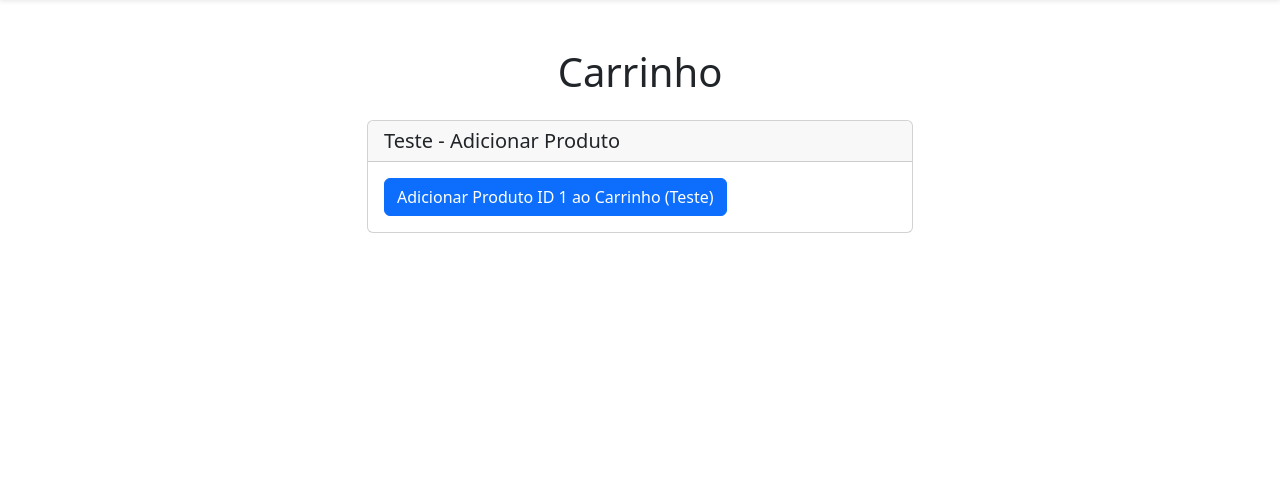
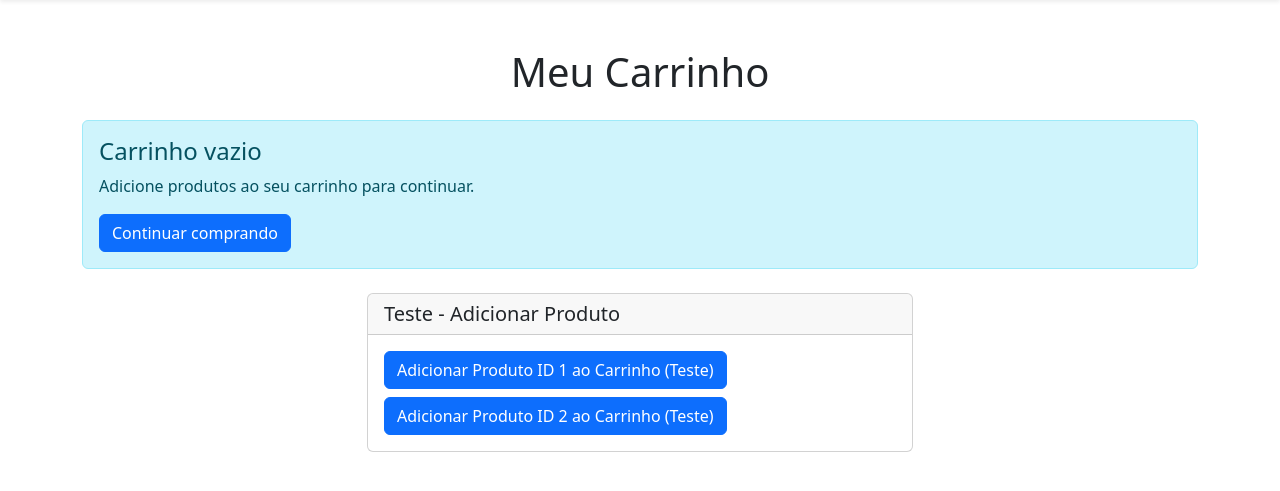
Before and after one commit to sfrederico/web2-ecommerce, a PHP site: page /views/carrinho/index.php in a window 1280 px wide. Shown: the part 90-581 px from the top of the page. Run offline with PHP 8.4, Linux system fonts and the light colour scheme.

Commit message:
feat(carrinho): :sparkles: Adicionar funcionalidades de listagem e cálculo do total no carrinho
* Implementa a listagem de itens no carrinho e o cálculo do total na classe `CarrinhoService`.
* Atualiza o método `listarProdutosNoCarrinho` no `CarrinhoController` para incluir a exibição do total.
* Melhora a visualização do carrinho na view `index.php`, incluindo mensagens para carrinho vazio e total de itens.

```diff
--- a/src/controllers/CarrinhoController.php
+++ b/src/controllers/CarrinhoController.php
@@ -10,11 +10,16 @@ class CarrinhoController {
     }
 
     public function listarProdutosNoCarrinho() {
+        $clienteId = $_SESSION['user']['id'];
+        $itens = $this->carrinhoService->listarItensDoCarrinho($clienteId);
+        $total = $this->carrinhoService->calcularTotalCarrinho($clienteId);
+
         include __DIR__ . '/../views/carrinho/index.php';
     }
 
     public function adicionarProdutoAoCarrinho($productId) {
         $clienteId = $_SESSION['user']['id'];
         $this->carrinhoService->adicionarProduto($clienteId, $productId);
+        header("Location: /carrinho.php");
     }
 }
--- a/src/model/ItemPedido.php
+++ b/src/model/ItemPedido.php
@@ -16,6 +16,7 @@ class ItemPedido {
         $this->produtoId = $produtoId;
         $this->quantidade = $quantidade;
         $this->precoUnitario = $precoUnitario;
+        $this->calcularSubtotal();
     }
 
     public function getId(): int {
--- a/src/views/carrinho/index.php
+++ b/src/views/carrinho/index.php
@@ -12,10 +12,69 @@
 <body>
     <?php require_once __DIR__ . '/../comum/header.php'; ?>
     <div class="container my-5">
-        <h1 class="text-center mb-4">Carrinho</h1>
+        <h1 class="text-center mb-4">Meu Carrinho</h1>
+
+        <?php if (empty($itens)): ?>
+            <div class="alert alert-info">
+                <h4>Carrinho vazio</h4>
+                <p>Adicione produtos ao seu carrinho para continuar.</p>
+                <a href="/" class="btn btn-primary">Continuar comprando</a>
+            </div>
+        <?php else: ?>
+            <div class="table-responsive">
+                <table class="table table-striped">
+                    <thead>
+                        <tr>
+                            <th>Produto</th>
+                            <th>Quantidade</th>
+                            <th>Preço Unitário</th>
+                            <th>Subtotal</th>
+                            <th>Ações</th>
+                        </tr>
+                    </thead>
+                    <tbody>
+                        <?php foreach ($itens as $item): ?>
+                            <tr>
+                                <td>
+                                    <div class="d-flex align-items-center">
+                                        <?php if ($item->getProduto()->getFoto()): ?>
+                                            <img src="<?= htmlspecialchars($item->getProduto()->getFoto()) ?>"
+                                                 alt="<?= htmlspecialchars($item->getProduto()->getNome()) ?>"
+                                                 class="me-3" style="width: 60px; height: 60px; object-fit: cover;">
+                                        <?php endif; ?>
+                                        <div>
+                                            <h6 class="mb-0"><?= htmlspecialchars($item->getProduto()->getNome()) ?></h6>
+                                            <small class="text-muted"><?= htmlspecialchars($item->getProduto()->getDescricao()) ?></small>
+                                        </div>
+                                    </div>
+                                </td>
+                                <td><?= $item->getQuantidade() ?></td>
+                                <td>R$ <?= number_format($item->getPrecoUnitario(), 2, ',', '.') ?></td>
+                                <td>R$ <?= number_format($item->getSubtotal(), 2, ',', '.') ?></td>
+                                <td>
+                                    <button class="btn btn-sm btn-danger">Remover</button>
+                                </td>
+                            </tr>
+                        <?php endforeach; ?>
+                    </tbody>
+                    <tfoot>
+                        <tr>
+                            <th colspan="3">Total</th>
+                            <th>R$ <?= number_format($total, 2, ',', '.') ?></th>
+                            <th></th>
+                        </tr>
+                    </tfoot>
+                </table>
+            </div>
+
+            <div class="d-flex justify-content-between mt-3">
+                <a href="/" class="btn btn-secondary">Continuar comprando</a>
+                <button class="btn btn-success">Finalizar pedido</button>
+            </div>
+        <?php endif; ?>
 
         <!-- Botão de teste para adicionar produto -->
-        <div class="row justify-content-center mb-4">
+        <div class="row justify-content-center mb-4 mt-4">
             <div class="col-md-6">
                 <div class="card">
                     <div class="card-header">
@@ -30,6 +89,14 @@
                                 Adicionar Produto ID 1 ao Carrinho (Teste)
                             </button>
                         </form>
+                        <form method="POST" action="/carrinho.php">
+                            <input type="hidden" name="produto_id" value="2">
+                            <input type="hidden" name="quantidade" value="2">
+                            <input type="hidden" name="preco_unitario" value="29.99">
+                            <button type="submit" class="btn btn-primary mt-2">
+                                Adicionar Produto ID 2 ao Carrinho (Teste)
+                            </button>
+                        </form>
                     </div>
                 </div>
             </div>
```
Also changed, not shown: src/dao/ItemPedidoDao.php (+37 -0 lines), src/services/CarrinhoService.php (+25 -0 lines).
